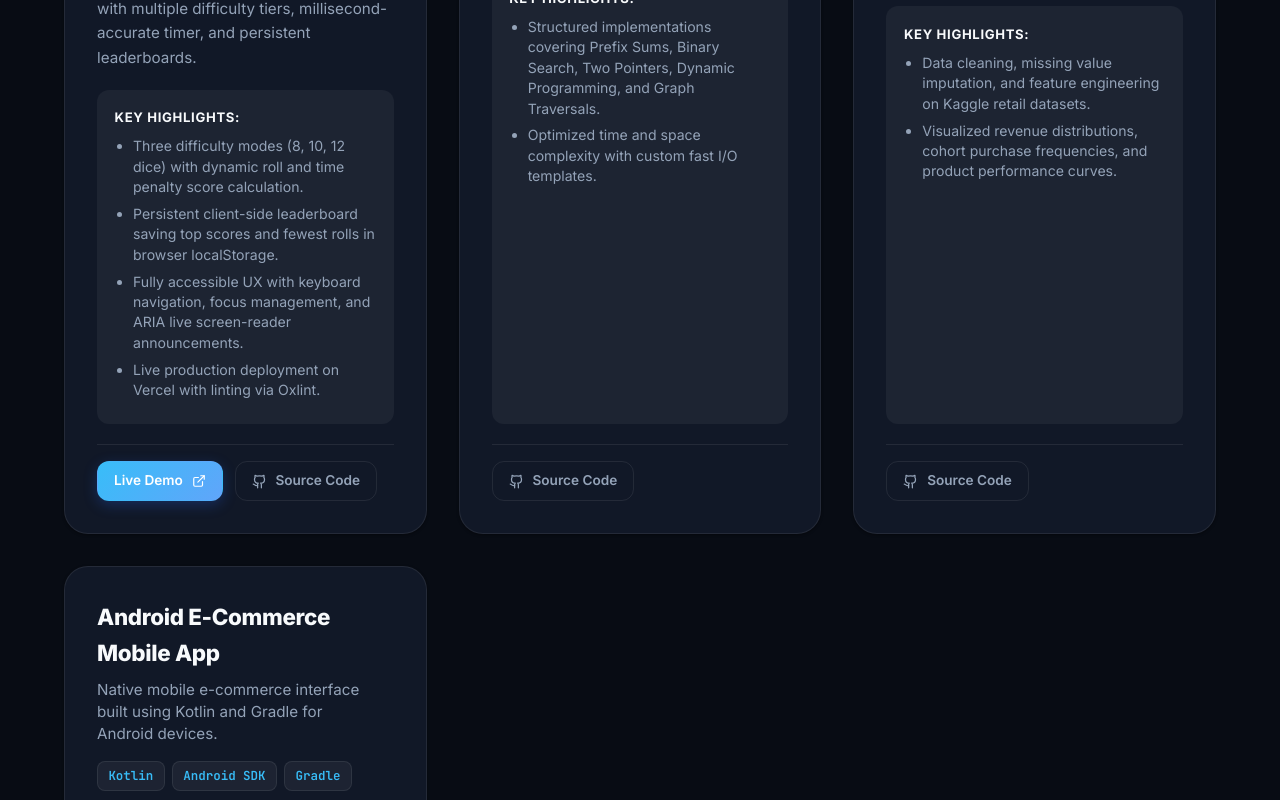
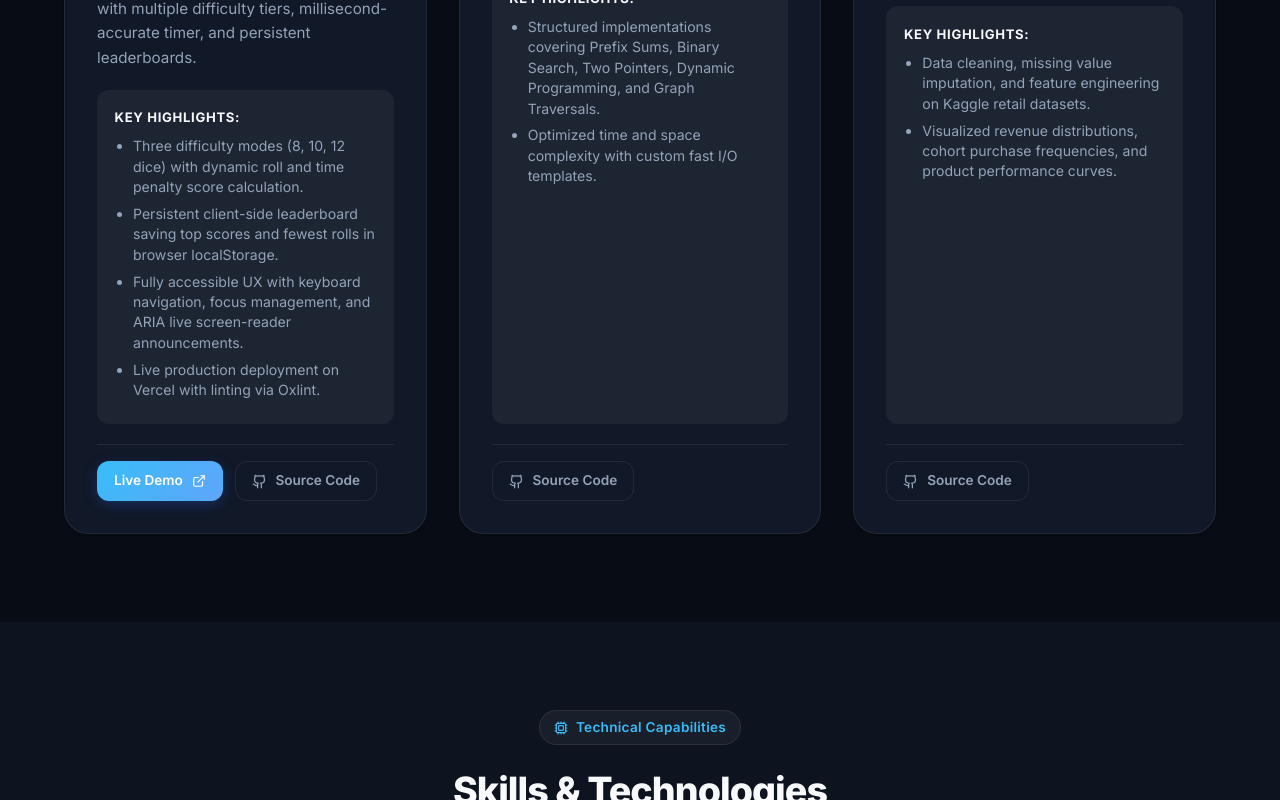
Before and after one commit to TanayUmre/Portfolio-website, a React (Vite) app: page / in a window 1280 px wide. Shown: the part 5227-6027 px from the top of the page. Built offline with nearby package versions, Linux system fonts and the light colour scheme.

Commit message:
Deleted Android Dev

```diff
--- a/src/components/Projects.jsx
+++ b/src/components/Projects.jsx
@@ -11,7 +11,7 @@ export default function Projects() {
     { id: 'fullstack', label: 'Full-Stack & Backend' },
     { id: 'ai', label: 'AI & Machine Learning' },
     { id: 'frontend', label: 'Frontend & UI' },
-    { id: 'desktop', label: 'Desktop & Mobile' },
+    { id: 'desktop', label: 'Desktop & Tools' },
   ];
 
   const filteredProjects = activeFilter === 'all'
--- a/src/data/portfolioData.js
+++ b/src/data/portfolioData.js
@@ -70,7 +70,7 @@ export const codingStats = [
 export const skillCategories = [
   {
     category: "Languages",
-    skills: ["C++", "Python", "JavaScript (ES6+)", "SQL", "Kotlin", "C"]
+    skills: ["C++", "Python", "JavaScript (ES6+)", "SQL", "C"]
   },
   {
     category: "Backend & Systems",
@@ -191,20 +191,5 @@ export const projects = [
     ],
     liveUrl: null,
     githubUrl: "https://github.com/TanayUmre/Ecommerce-Sales-Analysis"
-  },
-  {
-    id: "ecommerce-app",
-    title: "Android E-Commerce Mobile App",
-    category: "desktop",
-    tagline: "Native mobile e-commerce interface built using Kotlin and Gradle for Android devices.",
-    featured: false,
-    tech: ["Kotlin", "Android SDK", "Gradle"],
-    description: "Native mobile application exploring mobile shopping UX, product catalog layouts, and item cart interactions in Kotlin.",
-    highlights: [
-      "Engineered mobile layouts using modern Android components.",
-      "Configured Gradle build script and dependency management in Kotlin DSL."
-    ],
-    liveUrl: null,
-    githubUrl: "https://github.com/TanayUmre/Ecommerce-app"
   }
 ];
```
